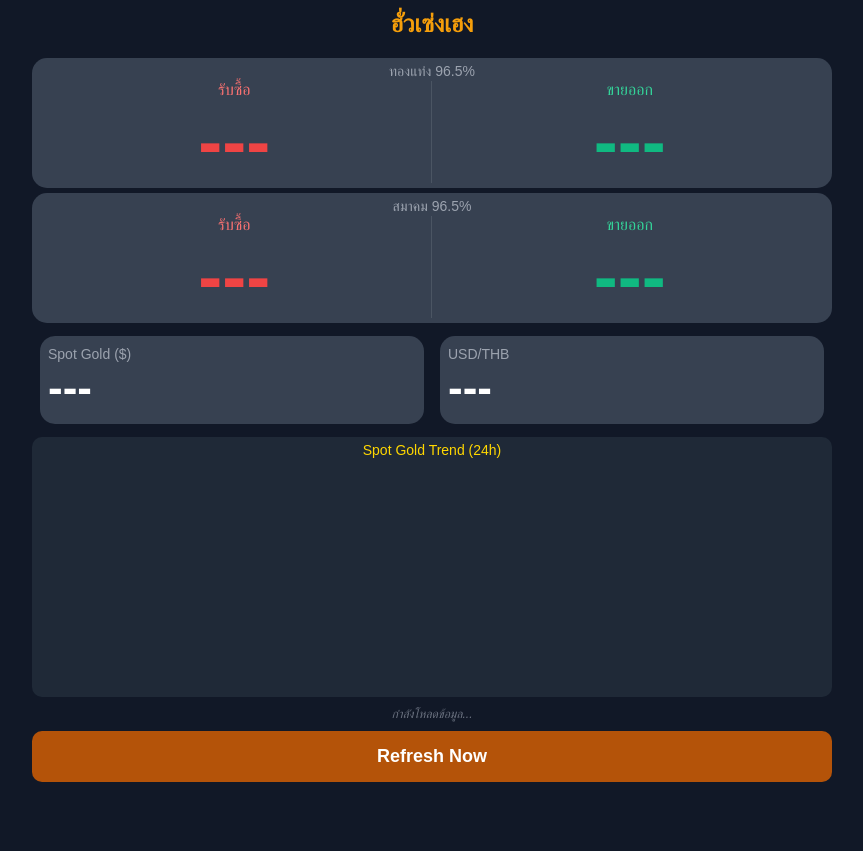
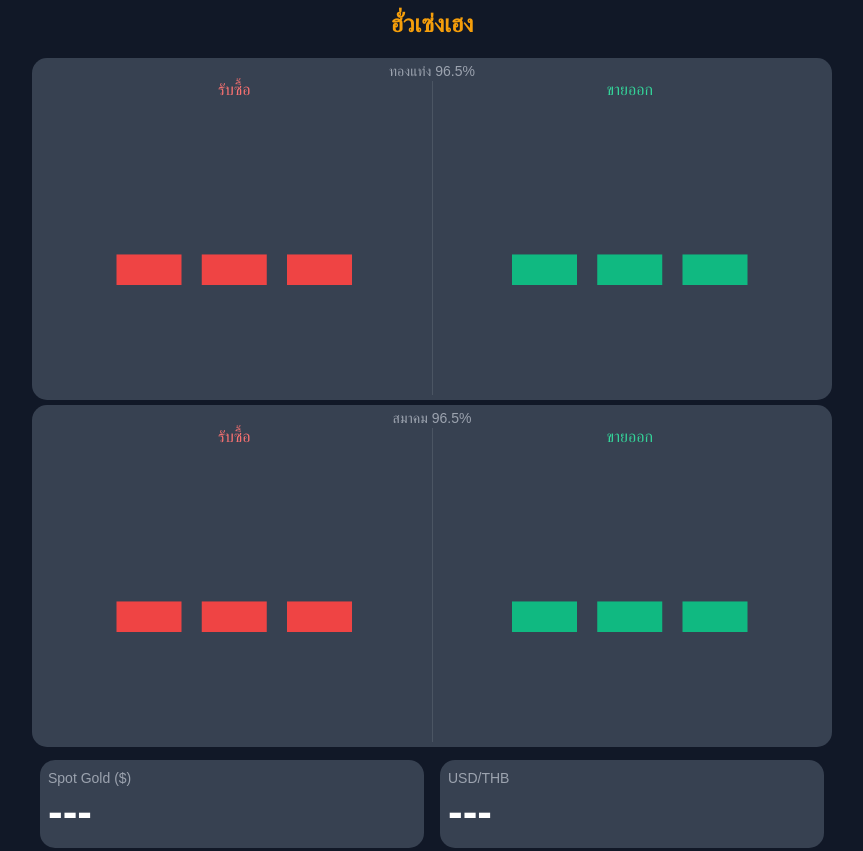
Before and after one commit to bhorndeb1234/gold_ipad3, a plain HTML site: page index.html in a window 1280 px wide. Shown: the top 851 px of the page, without its empty margins (208-1071 px from the left). Before the commit the page ends 800 px from the top, so only its background shows below. Drawn offline with nearby package versions, Linux system fonts and the light colour scheme; no server answers.

Commit message:
fix font Gold iPad3.

```diff
--- a/index.html
+++ b/index.html
@@ -61,14 +61,14 @@
 
         .price-red {
             color: #ef4444;
-            font-size: 72px;
+            font-size: 20vw;
             font-weight: bold;
             margin: 1px 0;
         }
 
         .price-green {
             color: #10b981;
-            font-size: 72px;
+            font-size: 20vw;
             font-weight: bold;
             margin: 1px 0;
         }
```
